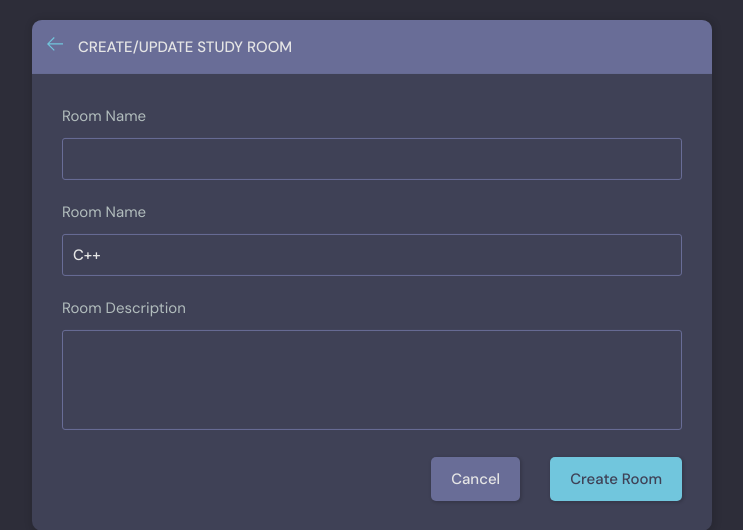
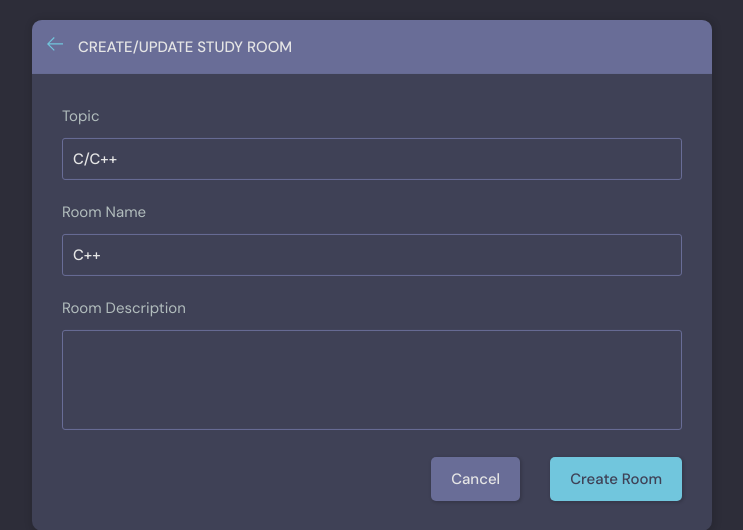
Before and after one commit to NiramayThaker/studybud, a Django app: page /update-room/14/ in a window 1280 px wide. Shown: the part 145-675 px from the top of the page, without its empty margins (268-1011 px from the left). Run offline with Django 4.2, Linux system fonts and the light colour scheme; a user stored in the database is signed in; data comes from the database, SQL or seed files in the repository; both versions use the stored data as it was after the commit.

Commit message:
Customized Room creation

```diff
--- a/base/templates/base/room_form.html
+++ b/base/templates/base/room_form.html
@@ -22,8 +22,8 @@
             {% csrf_token %}
 
             <div class="form__group">
-              <label for="room_topic">Room Name</label>
-              <input required type="text" name="topic" list="topic-list"/>
+              <label for="room_topic">Topic</label>
+              <input required type="text" value="{{room.topic.name}}" name="topic" list="topic-list"/>
               <datalist id="topic-list">
                 <select id="room_topic">
                   {% for topic in topics %}
--- a/base/views.py
+++ b/base/views.py
@@ -222,7 +222,7 @@ def update_room(request, pk):
             form.save()
             return redirect("home")
 
-    context = {'form': form, "topics": topics}
+    context = {'form': form, "topics": topics, "room": room}
 
     return render(request, "base/room_form.html", context)
 
```
Also changed, not shown: db.sqlite3.
